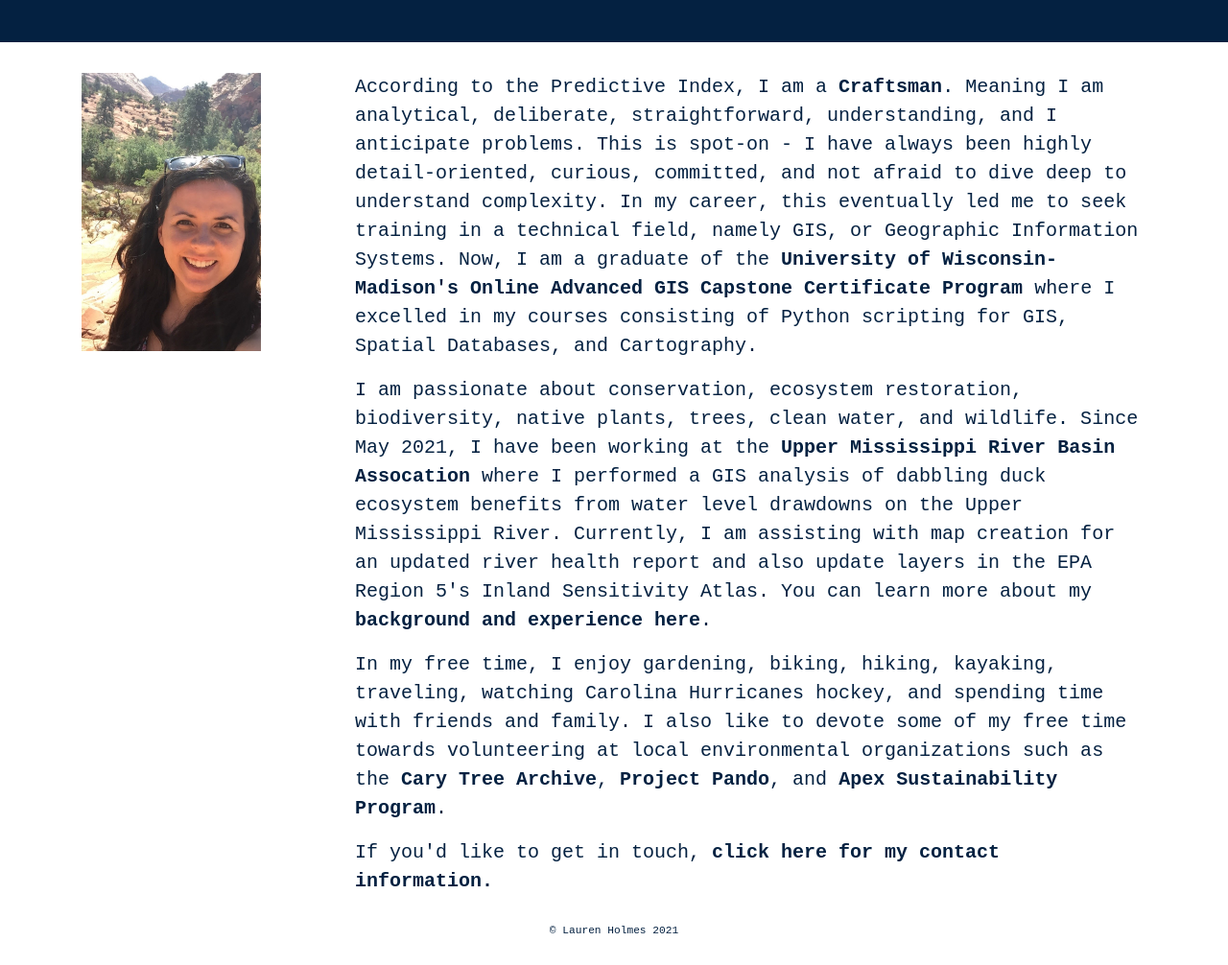
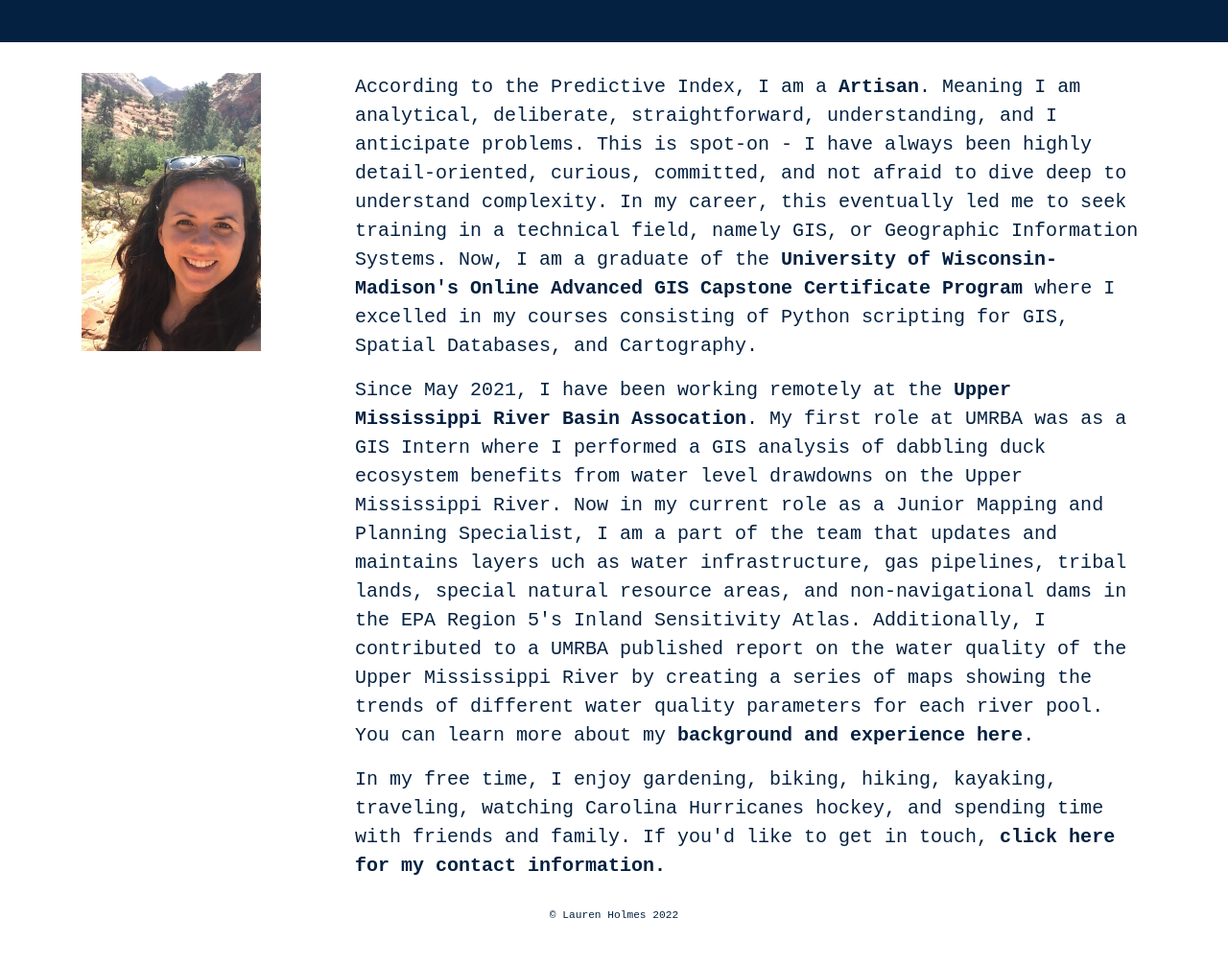
Before and after one commit to lahoog/lahoog.github.io, a plain HTML site: page about.html in a window 1280 px wide. Shown: the part 175-1181 px from the top of the page at 96% size. Drawn offline with Linux system fonts and the light colour scheme.

Commit message:
Updated copyright dates and "About" content

```diff
--- a/about.html
+++ b/about.html
@@ -54,23 +54,22 @@
             </div>
             <div class="col-md-9 col-md-offset-0 col-sm-9 col-sm-offset-0 col-xs-10 col-xs-offset-1">
                 <p>
-                   According to the Predictive Index, I am a <a href="https://www.predictiveindex.com/reference-profile/craftsman/"><strong>Craftsman</strong></a>. Meaning I am analytical, deliberate, straightforward, understanding, and I anticipate problems. This is spot-on - I have always been highly detail-oriented, curious, committed, and not afraid to dive deep to understand complexity. In my career, this eventually led me to seek training in a technical field, namely GIS, or Geographic Information Systems. Now, I am a graduate of the <a href="https://geography.wisc.edu/gis/advanced-gis-capstone-certificate-program/"><strong>University of Wisconsin-Madison's Online Advanced GIS Capstone Certificate Program</strong></a> where I excelled in my courses consisting of Python scripting for GIS, Spatial Databases, and Cartography.
+                   According to the Predictive Index, I am a <a href="https://www.predictiveindex.com/reference-profile/Artisan/"><strong>Artisan</strong></a>. Meaning I am analytical, deliberate, straightforward, understanding, and I anticipate problems. This is spot-on - I have always been highly detail-oriented, curious, committed, and not afraid to dive deep to understand complexity. In my career, this eventually led me to seek training in a technical field, namely GIS, or Geographic Information Systems. Now, I am a graduate of the <a href="https://geography.wisc.edu/gis/advanced-gis-capstone-certificate-program/"><strong>University of Wisconsin-Madison's Online Advanced GIS Capstone Certificate Program</strong></a> where I excelled in my courses consisting of Python scripting for GIS, Spatial Databases, and Cartography.
                 </p>
                 <p>
-                    I am passionate about conservation, ecosystem restoration, biodiversity, native plants, trees, clean water, and wildlife. Since May 2021, I have been working at the <a href="https://umrba.org/"><strong>Upper Mississippi River Basin Assocation</strong></a> where I performed a GIS analysis of dabbling duck ecosystem benefits from water level drawdowns on the Upper Mississippi River. Currently, I am assisting with map creation for an updated river health report and also update layers in the EPA Region 5's Inland Sensitivity Atlas. You can learn more about my <a href="resume.html"><strong>background and experience here</strong></a>.
+                    Since May 2021, I have been working remotely at the <a href="https://umrba.org/"><strong>Upper Mississippi River Basin Assocation</strong></a>. My first role at UMRBA was as a GIS Intern where I performed a GIS analysis of dabbling duck ecosystem benefits from water level drawdowns on the Upper Mississippi River. Now in my current role as a Junior Mapping and Planning Specialist, I am a part of the team that updates and maintains layers uch as water infrastructure, gas pipelines, tribal lands, special natural resource areas, and non-navigational dams in the EPA Region 5's Inland Sensitivity Atlas. Additionally, I contributed to a UMRBA published report on the water quality of the Upper Mississippi River by creating a series of maps showing the trends of different water quality parameters for each river pool. You can learn more about my <a href="resume.html"><strong>background and experience here</strong></a>.
                 </p>
                 <p>
-                    In my free time, I enjoy gardening, biking, hiking, kayaking, traveling, watching Carolina Hurricanes hockey, and spending time with friends and family. I also like to devote some of my free time towards volunteering at local environmental organizations such as the <a href="https://www.carytreearchive.org/"><strong>Cary Tree Archive</strong></a>, <a href="https://www.leaflimb.com/project-pando/"><strong>Project Pando</strong></a>, and <a href="https://www.apexnc.org/1335/Sustainability"><strong>Apex Sustainability Program</strong></a>.
+                    In my free time, I enjoy gardening, biking, hiking, kayaking, traveling, watching Carolina Hurricanes hockey, and spending time with friends and family. If you'd like to get in touch, <a href="contact.html"><strong> click here for my contact information.</strong></a>
                 </p>
-                <p>
-                    If you'd like to get in touch, <a href="contact.html"><strong> click here for my contact information.</strong></a>
-                </p>
+
             </div>
         </div>
     </div>
 
+
     <footer>
-                    <p class="copyright">© Lauren Holmes 2021</p>
+                    <p class="copyright">© Lauren Holmes 2022</p>
                 </footer>
 
     <!--put your external script links here-->
```
Also changed, not shown: contact.html (+1 -1 lines), index.html (+2 -2 lines), ncsu.html (+1 -1 lines), resume.html (+1 -1 lines), umrba.html (+1 -1 lines), wisconsin.html (+1 -1 lines), assets/ncsu/webapp.jpg.
